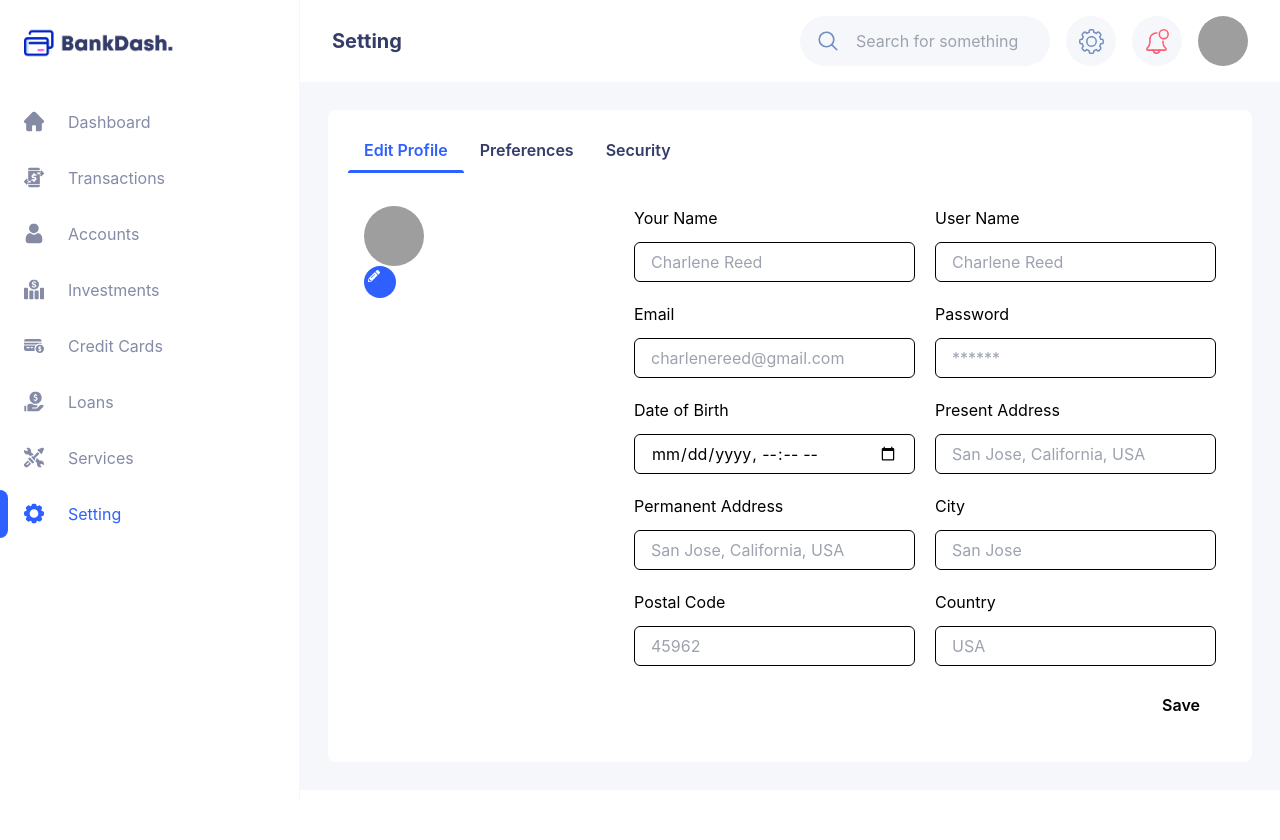
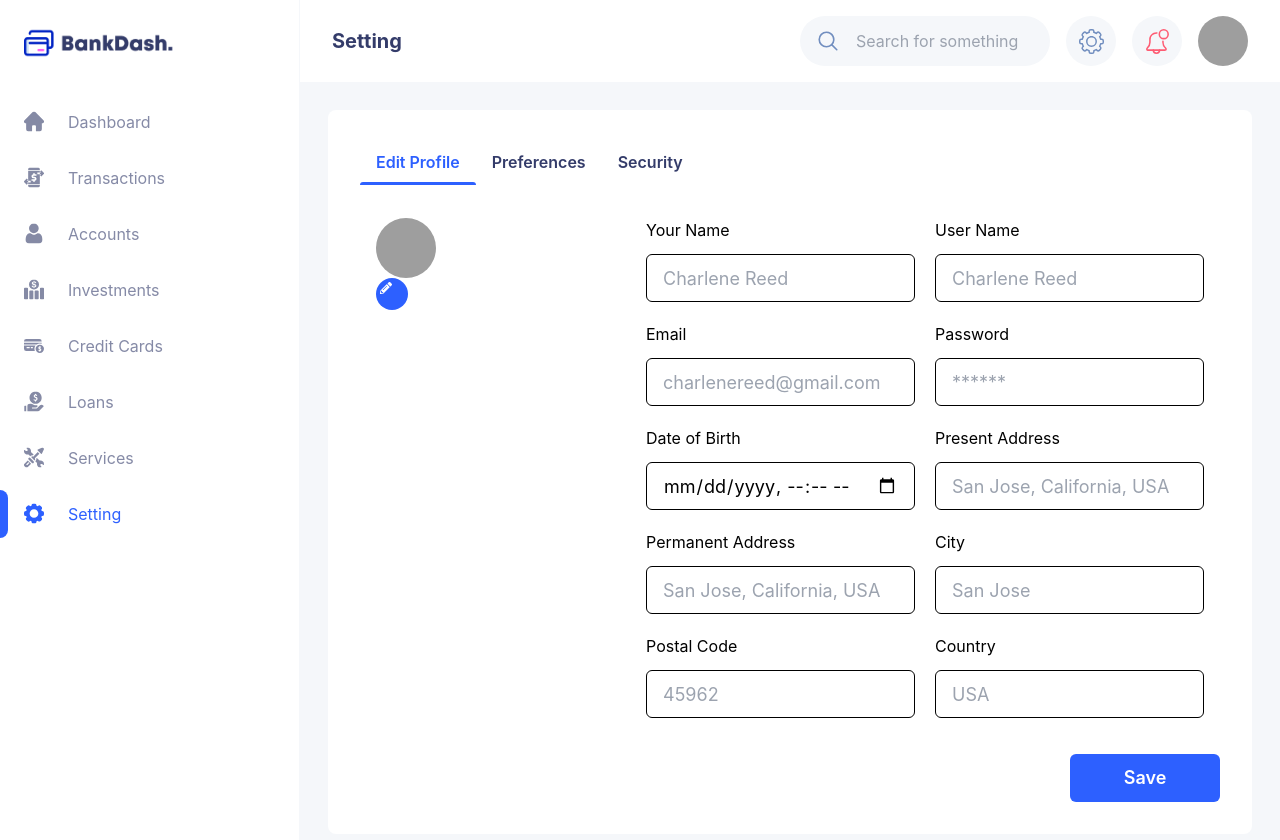
Before and after one commit to nafasebra/bankdash, a React (Vite) app: page /setting in a window 1280 px wide. Shown: the top 840 px of the page. Before the commit the page ends 800 px from the top, so only its background shows below. Built offline with nearby package versions, Linux system fonts and the light colour scheme; grey boxes are pictures that could not be loaded.

Commit message:
chone: add preference setting component

```diff
--- /dev/null
+++ b/src/components/pages/setting/PreferenceSetting.tsx
@@ -0,0 +1,44 @@
+import { FormControl, FormLabel, Input, Switch } from '@chakra-ui/react'
+import React from 'react'
+
+function PreferenceSetting() {
+  return (
+    <div className='space-y-5 pt-5'>
+      <div className='grid grid-cols-1 md:grid-cols-2 gap-5'>
+        <div className="space-y-3">
+          <label htmlFor="">Currency</label>
+          <Input placeholder="USD" size="lg" />
+        </div>
+        <div className="space-y-3">
+          <label htmlFor="">Time Zone</label>
+          <Input placeholder="(GMT-12:00) International Date Line West" size="lg" />
+        </div>
+      </div>
+      <div className='space-y-3'>
+        <p>Notification</p>
+        <div className='space-y-2'>
+          <FormControl display='flex' alignItems='center'>
+            <Switch id='email-alerts' />
+            <FormLabel htmlFor='email-alerts' mb='0'>
+              I send or receive digita currency
+            </FormLabel>
+          </FormControl>
+          <FormControl display='flex' alignItems='center'>
+            <Switch id='email-alerts' />
+            <FormLabel htmlFor='email-alerts' mb='0'>
+              I receive merchant order
+            </FormLabel>
+          </FormControl>
+          <FormControl display='flex' alignItems='center'>
+            <Switch id='email-alerts' />
+            <FormLabel htmlFor='email-alerts' mb='0'>
+              There are recommendation for my account
+            </FormLabel>
+          </FormControl>
+        </div>
+      </div>
+    </div>
+  )
+}
+
+export default PreferenceSetting
--- a/src/components/pages/setting/ProfileSetting.tsx
+++ b/src/components/pages/setting/ProfileSetting.tsx
@@ -1,4 +1,4 @@
-import { Button, Input } from "@chakra-ui/react";
+import { Input } from "@chakra-ui/react";
 import avatar from "@/assets/images/avatar.png";
 import { PencilIcon } from "@/assets/icons";
 
@@ -25,53 +25,48 @@ function ProfileSetting() {
         <div className="grid grid-cols-1 sm:grid-cols-2 gap-5">
           <div className="space-y-3">
             <label htmlFor="">Your Name</label>
-            <Input placeholder="Charlene Reed" size="md" />
+            <Input placeholder="Charlene Reed" size="lg" />
           </div>
           <div className="space-y-3">
             <label htmlFor="">User Name</label>
-            <Input placeholder="Charlene Reed " size="md" />
+            <Input placeholder="Charlene Reed " size="lg" />
           </div>
           <div className="space-y-3">
             <label htmlFor="">Email</label>
-            <Input placeholder="charlenereed@gmail.com  " size="md" />
+            <Input placeholder="charlenereed@gmail.com  " size="lg" />
           </div>
           <div className="space-y-3">
             <label htmlFor="">Password</label>
-            <Input placeholder="******" size="md" />
+            <Input placeholder="******" size="lg" />
           </div>
           <div className="space-y-3">
             <label htmlFor="">Date of Birth</label>
             <Input
               placeholder="Select Date and Time"
-              size="md"
+              size="lg"
               type="datetime-local"
             />
           </div>
           <div className="space-y-3">
             <label htmlFor="">Present Address</label>
-            <Input placeholder="San Jose, California, USA" size="md" />
+            <Input placeholder="San Jose, California, USA" size="lg" />
           </div>
           <div className="space-y-3">
             <label htmlFor="">Permanent Address</label>
-            <Input placeholder="San Jose, California, USA" size="md" />
+            <Input placeholder="San Jose, California, USA" size="lg" />
           </div>
           <div className="space-y-3">
             <label htmlFor="">City</label>
-            <Input placeholder="San Jose" size="md" />
+            <Input placeholder="San Jose" size="lg" />
           </div>
           <div className="space-y-3">
             <label htmlFor="">Postal Code</label>
-            <Input placeholder="45962" size="md" />
+            <Input placeholder="45962" size="lg" />
           </div>
           <div className="space-y-3">
             <label htmlFor="">Country</label>
-            <Input placeholder="USA" size="md" />
+            <Input placeholder="USA" size="lg" />
           </div>
-        </div>
-        <div className="flex justify-end">
-          <Button size='md'>
-            Save
-          </Button>
         </div>
       </div>
     </div>
--- a/src/pages/setting.tsx
+++ b/src/pages/setting.tsx
@@ -1,12 +1,13 @@
 import { linkEnum } from "@/enums/link";
 import Body from "@/components/layout/Body";
-import { Tab, TabIndicator, TabList, TabPanel, TabPanels, Tabs } from "@chakra-ui/react";
+import { Button, Tab, TabIndicator, TabList, TabPanel, TabPanels, Tabs } from "@chakra-ui/react";
 import ProfileSetting from "@/components/pages/setting/ProfileSetting";
+import PreferenceSetting from "@/components/pages/setting/PreferenceSetting";
 
 function Setting() {
   return (
     <Body pageName={linkEnum.Setting}>
-      <div className="bg-white rounded-lg p-5 overflow-hidden">
+      <div className="bg-white rounded-lg p-8 overflow-hidden space-y-5">
         <Tabs position="relative" variant="unstyled">
           <TabList>
             <Tab _selected={{color: 'primary.100'}} className='py-7 px-4 font-semibold text-primary-200'>Edit Profile</Tab>
@@ -24,13 +25,20 @@ function Setting() {
               <ProfileSetting />
             </TabPanel>
             <TabPanel>
-
+              <PreferenceSetting />
             </TabPanel>
             <TabPanel>
 
             </TabPanel>
           </TabPanels>
         </Tabs>
+        <div className="flex justify-end">
+          <div className="flex flex-col w-[150px]">
+            <Button bgColor="primary.100" color="white" size='lg'>
+              Save
+            </Button>
+          </div>
+        </div>
       </div>
     </Body>
   );
```
